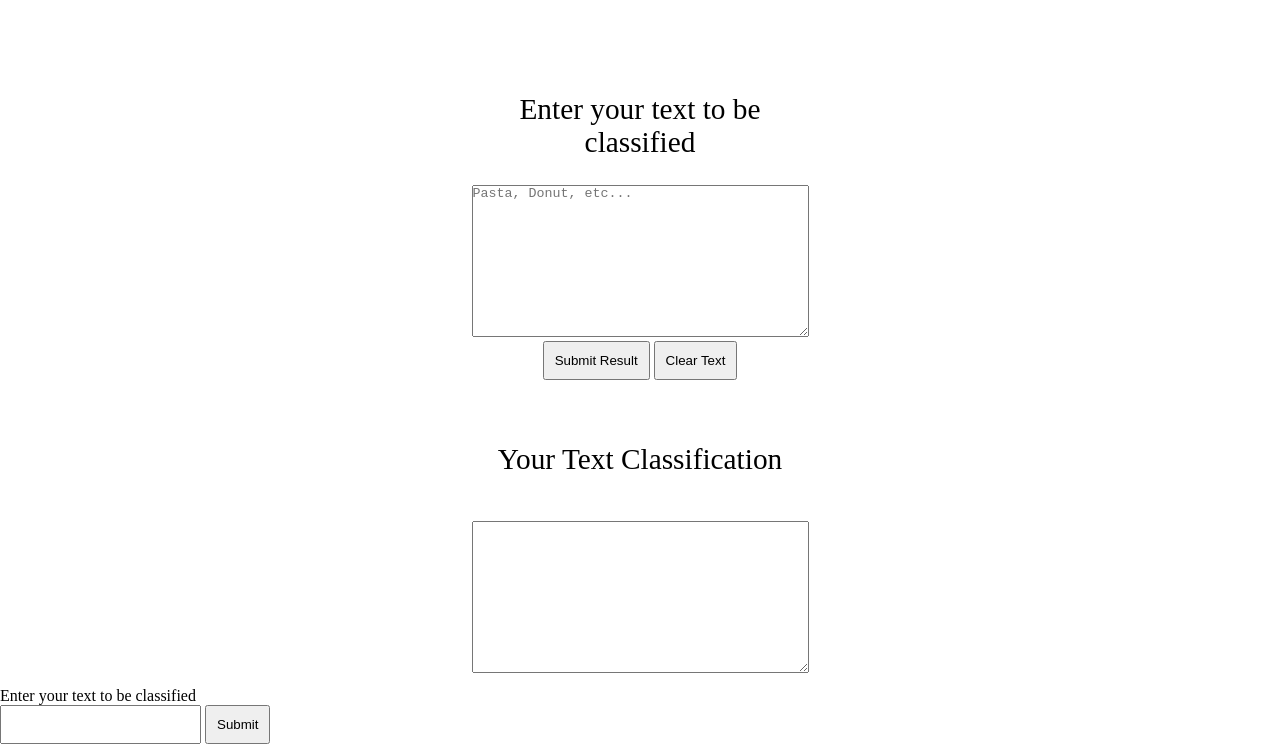
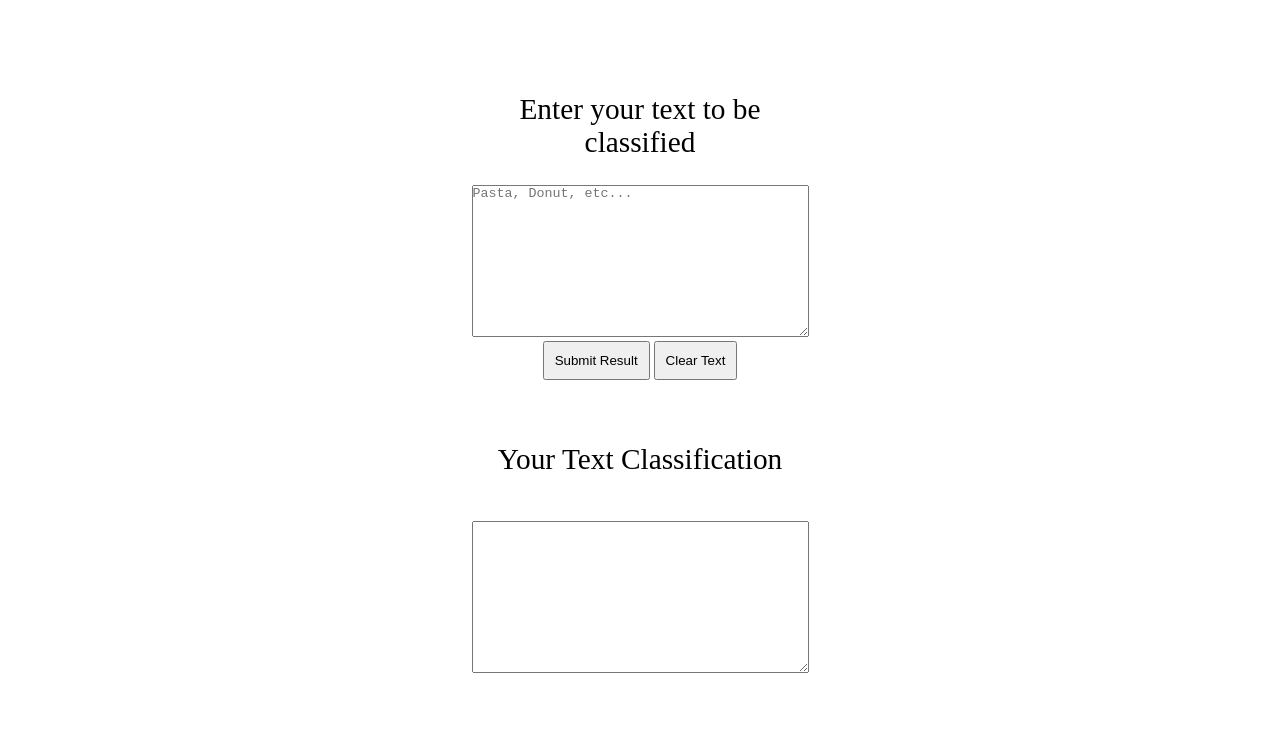
Before and after one commit to ameerahali/SE2, a website: page index.html in a window 1280 px wide. Shown: the part 123-867 px from the top of the page. After the commit the page ends 810 px from the top, so only its background shows below. Drawn offline with Linux system fonts and the light colour scheme.

Commit message:
Update index.html

```diff
--- a/index.html
+++ b/index.html
@@ -92,12 +92,7 @@
         function clear(){
             document.getElementById('Text').value = '';
         }
-        </script>
-	<form action="/fasttext">
-	Enter your text to be classified<br>
-	<input type="text" name="statement">
-	<input type="submit" value="Submit">
-</form>
+
 
 </body>
 
```
